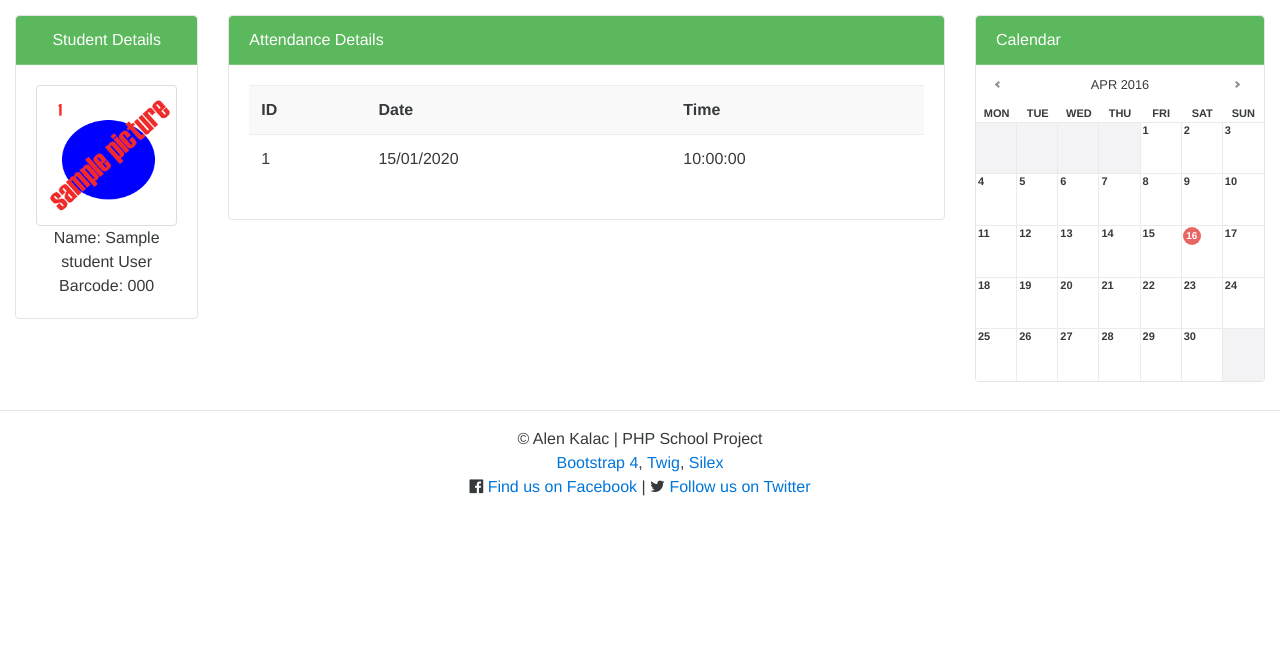
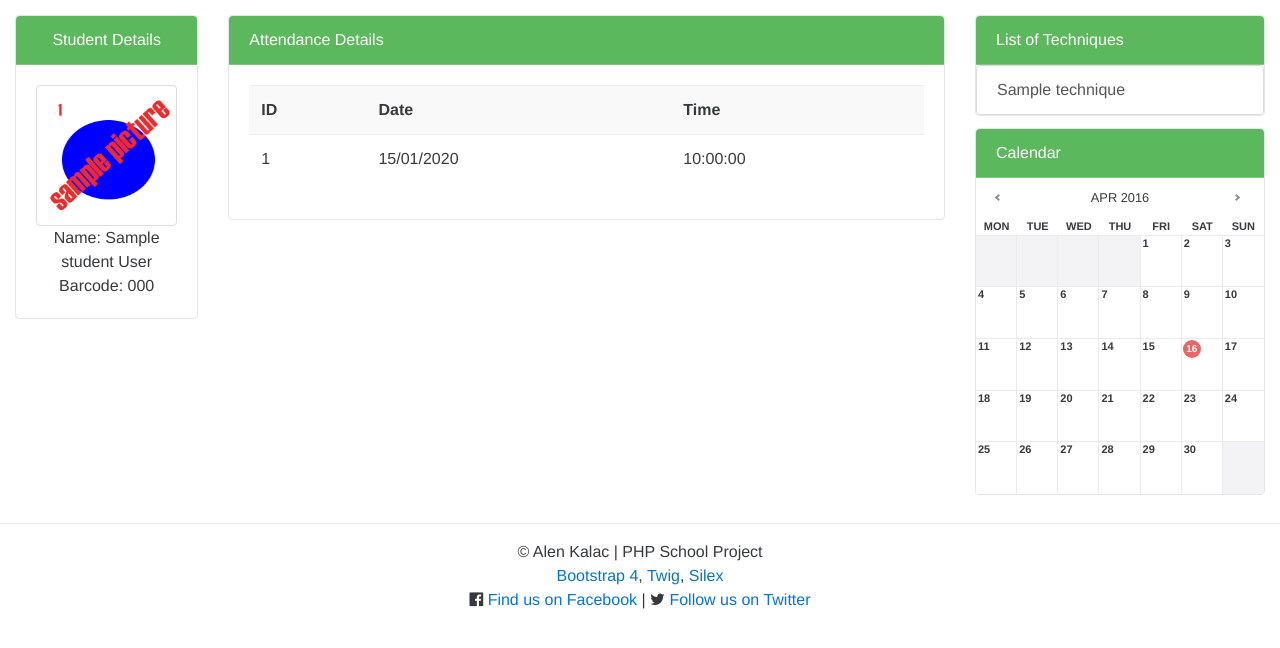
Before and after one commit to alenkalac/php_project_1, a PHP site: template templates/student.html.twig in a window 1280 px wide. Shown: the part 58-706 px from the top of the page. Run offline with PHP 8.4, Linux system fonts and the light colour scheme; the template is opened without the code that fills it: most values are stand-ins (such as "Sample title", 1, 10 or a date in 2020); some libraries are stand-ins or nearby versions.

Commit message:
Added Belts and Techniques

```diff
--- a/templates/admin.html.twig
+++ b/templates/admin.html.twig
@@ -20,6 +20,7 @@
 		  				<th>Barcode</th>
 		  				<th>Student Name</th>
 		  				<th>Student Surname</th>
+		  				<th>Rank</th>
 		  				<th>Options</th>
 		  			</tr>
 
@@ -28,6 +29,7 @@
 							<td><a href='/student/{{ student.barcode|e }}'>{{ student.barcode|e }}</a></td>
 							<td>{{ student.name|e }}</td>
 							<td>{{ student.surname|e }}</td>
+							<td>{{ student.belt_color }}</td>
 							<td class="text-xs-center">
 								<a href="" data-toggle="tooltip" data-placement="top" title="Edit Student" class="btn btn-success"><i class="fa fa-pencil-square-o" aria-hidden="true"></i></a>
 								<a href="" data-toggle="tooltip" data-placement="top" title="Delete Student" class="btn btn-danger"><i class="fa fa-trash-o" aria-hidden="true"></i></a>
--- a/templates/student.html.twig
+++ b/templates/student.html.twig
@@ -19,10 +19,8 @@
 {% endblock %}
 
 {% block content %}
-
 	<div class="row">
 		<div class="col-md-2 text-xs-center">
-
 			<div class="card card-inverse">
 				<div class="card-header card-success">
 					Student Details
@@ -34,7 +32,6 @@
 					Barcode: {{ student.barcode }}
 				</div>
 			</div>
-
 		</div>
 
 		<div class="col-md-7" >
@@ -58,13 +55,25 @@
 							<td>{{ att.date|date("H:i:s", "Europe/Dublin") }}</td>
 						</tr>
 						{% endfor %}
-
 					</table>
 				</div>
 			</div>
 		</div>
 
 		<div class="col-md-3" >
+			<div class="card card-inverse">
+				<div class="card-header card-success">
+					List of Techniques
+				</div>
+				<div class="card-block card-custom">
+					<ul class="list-group">
+						{% for tech in student.technique %}
+							<a href='#' class="list-group-item ">{{ tech.name }}</a>
+						{% endfor %}
+					</ul>
+				</div>
+			</div>
+
 			<div class="card card-inverse">
 				<div class="card-header card-success">
 					Calendar
@@ -89,6 +98,5 @@
 				weekStart: 'Mon',
 			});
 		});
-
 	</script>
 {% endblock %}
```
Also changed, not shown: src/Database.php (+11 -2 lines), src/Student.php (+18 -1 lines).
